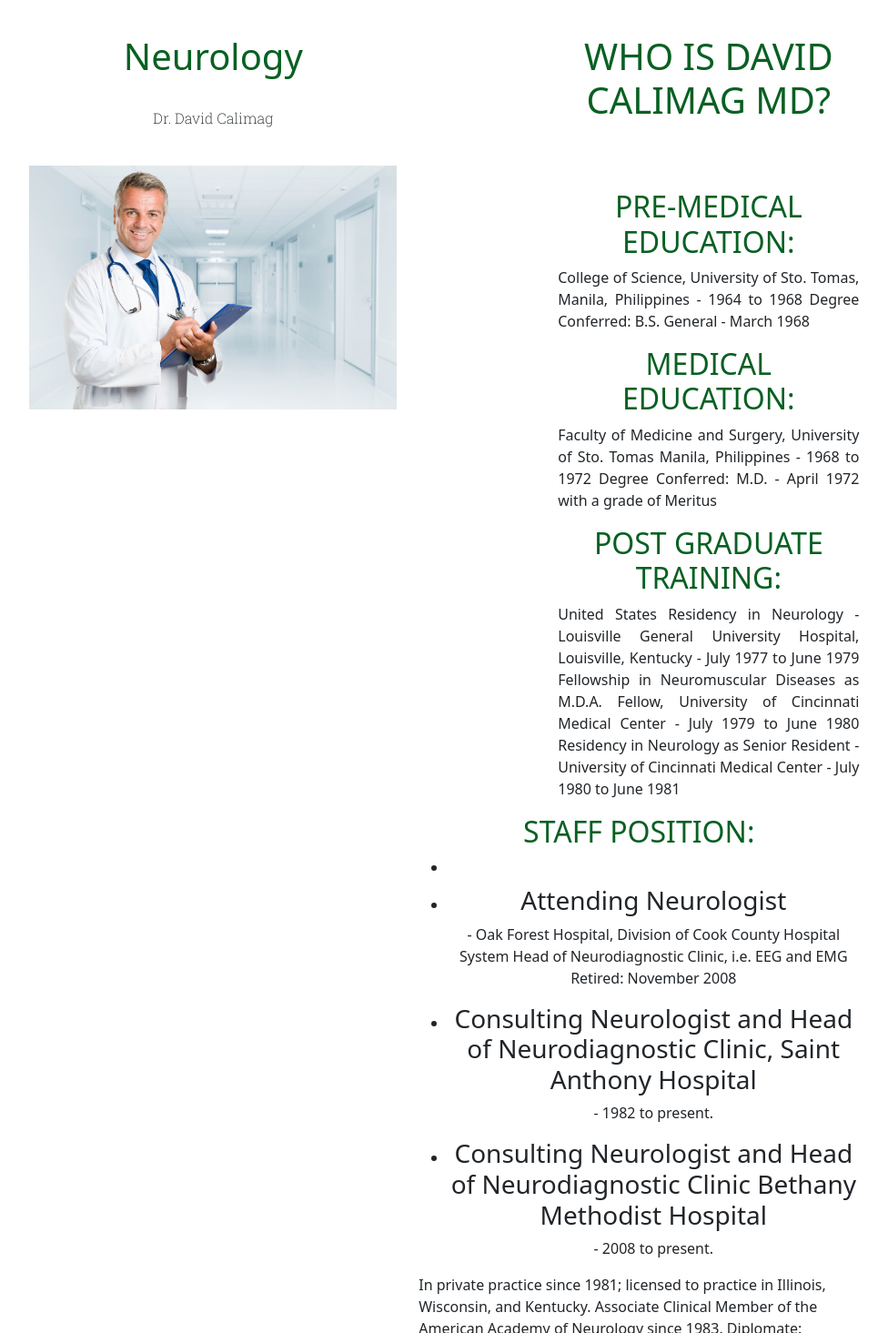
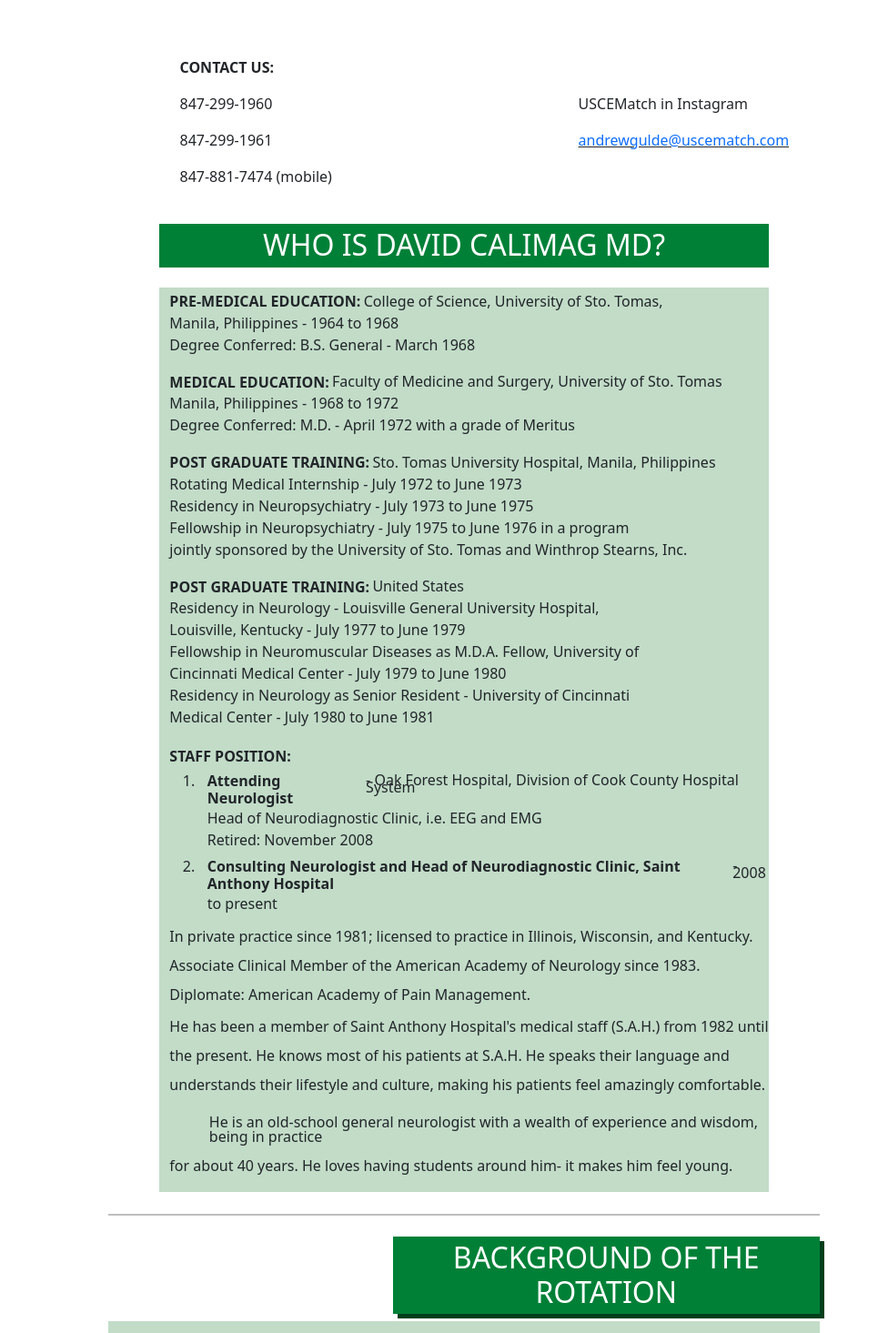
Before and after one commit to jeffbenak/USCE-Website, a React (Create React App) app in the folder app/client/: page /rotations in a window 1280 px wide. Shown: the part 245-1710 px from the top of the page at 91% size, without its empty margins (130-1106 px from the left). Built offline with nearby package versions, Linux system fonts and the light colour scheme; a web font is replaced by a local one.

Commit message:
Added all of the content to the rotations page besides the images, and styled the contents as well. Also deleted code in the cart js file that I'm not using anymore

```diff
--- a/app/client/src/components/pages/rotations.js
+++ b/app/client/src/components/pages/rotations.js
@@ -15,155 +15,283 @@
       <div>
         <Header></Header>
         <Container className='rotations'>
+
+      <div className='titlecont'>
+
+          <div className='rotatetitle'>
+
           <h2>USCE MATCH with Dr David Calimag (Neurologist)</h2>
           <h2 className='chicagoneuro'>CHICAGO NEUROLOGY HANDS-ON ROTATION</h2>
-      <Row className='abouts'>
-        <Col>
-       <div className='neuro'>
-        <ul className='doclist'>
-      <li>
-       <h1 className='logy'>Neurology</h1>
-      </li>
+
+          </div>
+
+          <br></br>
+          <br></br>
+
+        <div className='infohead'>
+
+          <div className='contactus'>
+
+            <p className='contus'>
+              CONTACT US:
+            </p>
+
+            <p>
+            847-299-1960
+            </p>
+
+            <p>
+            847-299-1961
+            </p>
+
+            <p>
+            847-881-7474 (mobile)
+            </p>
+
+          </div>
+
+          <div className='socialinsta'>
+
+            <p>
+            USCEMatch in Instagram
+            </p>
+
+            <p className='underline'>
+            <a href="mailto:andrewgulde@uscematch.com">andrewgulde@uscematch.com</a>
+            </p>
+
+          </div>
+
+        </div>
+      </div>
+
       <br></br>
-      <li>
-       <div className='doc'>
-       <p>Dr. David Calimag</p>
-       </div>
-      </li>
-      <br></br>
-      <li>
-       <div>
-        <img className='docimg' src={DocImg}></img>
-       </div>
-       </li>
-
-       </ul>
 
 
-       </div>
-       </Col>
+        <div className='dctitle'>
+
+        <h2 className='white dcwho'>
+        WHO IS DAVID CALIMAG MD?
+        </h2>
+
+        </div>
+
+    <div className='dccontent'>
 
 
-       <br></br>
 
-       <Col>
-       <div className='background'>
-        <ul className='medlist'>
-      <li>
-       <h1 className='im'>WHO IS DAVID CALIMAG MD?</h1>
-      </li>
+        <div className='flex'>
 
-        <li>
-       <div className='pb'>
-       <h2>PRE-MEDICAL EDUCATION:</h2>
-       </div>
-       </li>
-       <li>
-       <div className='profback'>
-        <p>College of Science, University of Sto. Tomas,
-           Manila, Philippines - 1964 to 1968
-           Degree Conferred: B.S. General - March 1968
-        </p>
-       </div>
-       </li>
+          <h6 className='drtitle'>
+          PRE-MEDICAL EDUCATION:
+          </h6>
 
-       <li>
-       <div className='bot'>
-       <h2>MEDICAL EDUCATION:</h2>
-       </div>
-      </li>
-      <li>
-      <div className='botr'>
-      <p>Faculty of Medicine and Surgery, University of Sto. Tomas
-         Manila, Philippines - 1968 to 1972
-         Degree Conferred: M.D. - April 1972 with a grade of Meritus
-        </p>
-      </div>
-      </li>
+          <p>
+          College of Science, University of Sto. Tomas,
+          </p>
 
-      <li>
-       <div className='bot'>
-       <h2>POST GRADUATE TRAINING:</h2>
-       </div>
-      </li>
-      <li>
-      <div className='botr'>
-      <p> United States
-         Residency in Neurology - Louisville General University Hospital,
-         Louisville, Kentucky - July 1977 to June 1979
-         Fellowship in Neuromuscular Diseases as M.D.A. Fellow, University of
-         Cincinnati Medical Center - July 1979 to June 1980
-         Residency in Neurology as Senior Resident - University of Cincinnati
-         Medical Center - July 1980 to June 1981
-        </p>
-      </div>
-      </li>
+          </div>
+
+          <p>
+          Manila, Philippines - 1964 to 1968
+          </p>
+
+          <p>
+          Degree Conferred: B.S. General - March 1968
+          </p>
 
 
-       </ul>
 
-       <Col>
+          <div className='mededu'>
 
-       <div>
+            <div className='flex'>
 
-       <h2>STAFF POSITION:</h2>
+          <h6 className='drtitle'>
+          MEDICAL EDUCATION:
+          </h6>
 
-       <ul>
+          <p>
+          Faculty of Medicine and Surgery, University of Sto. Tomas
+          </p>
 
-       <li>
-       <div className='bot'>
-       </div>
-      </li>
 
-      <li>
-      <h3>Attending Neurologist</h3>
-        <p>- Oak Forest Hospital, Division of Cook County Hospital System
-           Head of Neurodiagnostic Clinic, i.e. EEG and EMG
-           Retired: November 2008</p>
-      </li>
+          </div>
 
-      <li>
-        <h3>Consulting Neurologist and Head of Neurodiagnostic Clinic, Saint Anthony Hospital</h3>
-        <p> - 1982 to present.
-        </p>
-      </li>
-      <li>
-        <h3>Consulting Neurologist and Head of Neurodiagnostic Clinic Bethany Methodist Hospital</h3>
-        <p>- 2008 to present.</p>
-      </li>
+          <p>
+          Manila, Philippines - 1968 to 1972
+          </p>
 
-      </ul>
+          <p>
+          Degree Conferred: M.D. - April 1972 with a grade of Meritus
+          </p>
+
+          </div>
+
+
+
+          <div className='mededu'>
+
+            <div className='flex'>
+
+          <h6 className='drtitle'>
+          POST GRADUATE TRAINING:
+          </h6>
+
+          <p>
+          Sto. Tomas University Hospital, Manila, Philippines
+          </p>
+
+
+          </div>
+
+          <p>
+          Rotating Medical Internship - July 1972 to June 1973
+          </p>
+
+          <p>
+          Residency in Neuropsychiatry - July 1973 to June 1975
+          </p>
+
+          <p>
+          Fellowship in Neuropsychiatry - July 1975 to June 1976 in a program
+          </p>
+
+          <p>
+          jointly sponsored by the University of Sto. Tomas and Winthrop Stearns, Inc.
+          </p>
+
+          </div>
+
+          <div className='mededu'>
+
+            <div className='flex'>
+
+          <h6 className='drtitle'>
+          POST GRADUATE TRAINING:
+          </h6>
+
+          <p>
+          United States
+          </p>
+
+
+          </div>
+
+          <p>
+          Residency in Neurology - Louisville General University Hospital,
+          </p>
+
+          <p>
+          Louisville, Kentucky - July 1977 to June 1979
+          </p>
+
+          <p>
+          Fellowship in Neuromuscular Diseases as M.D.A. Fellow, University of
+          </p>
+
+          <p>
+          Cincinnati Medical Center - July 1979 to June 1980
+          </p>
+
+          <p>
+          Residency in Neurology as Senior Resident - University of Cincinnati
+          </p>
+
+          <p>
+          Medical Center - July 1980 to June 1981
+          </p>
+
+          </div>
+
+
+          <div className='staffpos'>
+
+            <h6>
+            STAFF POSITION:
+            </h6>
+
+            <ul>
+
+              <li>
+                <div className='stafflist'>
+                <div className='atn'>
+                <h6>
+                Attending Neurologist
+                </h6>
+                <p>
+                - Oak Forest Hospital, Division of Cook County Hospital System
+                </p>
+                </div>
+                <p>
+                Head of Neurodiagnostic Clinic, i.e. EEG and EMG
+                </p>
+                <p>
+                Retired: November 2008
+                </p>
+                </div>
+              </li>
+
+
+              <li>
+                <div className='stafflist'>
+                <div className='atn'>
+                <h6>
+                Consulting Neurologist and Head of Neurodiagnostic Clinic, Saint Anthony Hospital
+                </h6>
+                <p>
+                - 2008
+                </p>
+                </div>
+                <p>
+                to present
+                </p>
+                </div>
+              </li>
+
+            </ul>
+
+
+          </div>
+
+          <div className='privateprac'>
+
+            <p>
+            In private practice since 1981; licensed to practice in Illinois, Wisconsin, and Kentucky. Associate Clinical
+            Member of the American Academy of Neurology since 1983. Diplomate: American Academy of Pain
+            Management.
+            </p>
+
+            <p className='saintanth'>
+            He has been a member of Saint Anthony Hospital's medical staff (S.A.H.) from 1982 until the present. He
+            knows most of his patients at S.A.H. He speaks their language and understands their lifestyle and culture,
+            making his patients feel amazingly comfortable.
+            </p>
+
+            <div className='dcexp'>
+
+            <p className='indent'>
+            He is an old-school general neurologist with a wealth of experience and wisdom, being in practice
+            </p>
+
+            <p>
+            for about 40 years. He loves having students around him- it makes him feel young.
+            </p>
+
+            </div>
+
+
+          </div>
+
 
       </div>
 
-      </Col>
 
-      <Col>
 
-      <div className='dccont'>
 
-      <p>In private practice since 1981; licensed to practice in Illinois, Wisconsin, and Kentucky. Associate Clinical
-        Member of the American Academy of Neurology since 1983. Diplomate: American Academy of Pain
-        Management.
-      </p>
+      <br></br>
 
-      <p>He has been a member of Saint Anthony Hospital's medical staff (S.A.H.) from 1982 until the present. He
-         knows most of his patients at S.A.H. He speaks their language and understands their lifestyle and culture,
-         making his patients feel amazingly comfortable
 
-      </p>
 
-      <p>He is an old-school general neurologist with a wealth of experience and wisdom, being in practice
-         for about 40 years. He loves having students around him- it makes him feel young
-      </p>
-
-       </div>
-       </Col>
-
-       </div>
-       </Col>
-
-       </Row>
 
        <hr className='hrblock'></hr>
 
@@ -172,7 +300,7 @@
       <div className='titleof'>
 
 
-        <h2>BACKGROUND OF THE ROTATION</h2>
+        <h2 className='white backrotate'>BACKGROUND OF THE ROTATION</h2>
 
       </div>
 
@@ -367,7 +495,7 @@
        <Row>
             <div className='schedule'>
 
-              <h2 className='sched'>SCHEDULE</h2>
+              <h2 className='sched white'>SCHEDULE</h2>
 
               <br></br>
 
@@ -510,7 +638,7 @@
 
 
         <div className='underline'>
-            <p>Neurology and Neurodiagnostics</p>
+            <p className='neurodiag'>Neurology and Neurodiagnostics</p>
         </div>
         <div className='addcont'>
             <p >at 1600 Dempster St. Park Ridge, Illinois 60068</p>
@@ -721,10 +849,6 @@
           </div>
 
 
-
-
-
-
         </div>
 
         <br></br>
@@ -738,8 +862,6 @@
           <div className='addit'>
             <h3 className='afaq'>Additional FAQs</h3>
           </div>
-
-          <br></br>
 
           <div className='faqcont'>
 
@@ -792,7 +914,7 @@
 
 
               <p>
-              The price for the package starts at $ 2,299.
+              The price for the package starts at $2,299.
 
               </p>
 
@@ -905,7 +1027,7 @@
 
           <br></br>
 
-          <hr className='hrblock'></hr>
+          <hr className='hr'></hr>
 
           <br></br>
 
@@ -915,7 +1037,7 @@
 
             <div className='steps'>
 
-            <h3>
+            <h3 className='appsteps'>
             STEPS IN THE APPLICATION
             </h3>
 
@@ -985,7 +1107,7 @@
               </div>
             </li>
 
-            <div className='stepall'>
+            <div className='stepall secondstep'>
 
             <li>
             <h6>
@@ -1078,12 +1200,12 @@
             </h4>
 
 
-            <div className='stepalign'>
+            <div className='stepalign thirdcont'>
 
             <p>
             We will agree on a time and date (we are central time) to call you through Instagram call or WhatsApp
             to assist you in confirming the start date of your rotation, verify availability, and confirm which
-            package you wish to proceed with and instructions for the non-refundable reservation fee of $ 500.
+            package you wish to proceed with and instructions for the non-refundable reservation fee of $500.
             </p>
 
             </div>
@@ -1104,7 +1226,7 @@
             <div className='stepalign'>
 
             <p>
-            You will receive an e-mail confirmation that the $ 500 has successfully been processed.
+            You will receive an e-mail confirmation that the $500 has successfully been processed.
             </p>
 
 
@@ -1156,10 +1278,13 @@
 
             <div className='stepcontent'>
 
+              <div className='fifthstep'>
 
             <h4>
               FIFTH STEP:
             </h4>
+
+            </div>
 
 
 
--- a/app/client/src/components/pages/style.css
+++ b/app/client/src/components/pages/style.css
@@ -6,6 +6,31 @@
 h2 {
     color:rgb(8, 96, 34);
 }
+
+.underline {
+    text-decoration: underline;
+}
+
+.white {
+    color: white;
+}
+
+.flex {
+    display: flex;
+}
+
+.indent {
+    margin-left: 6.6%;
+}
+
+h6 {
+    font-weight: bold;
+}
+
+
+
+
+
 
 .review {
     display: inline-block;
@@ -109,8 +134,137 @@
 
 
 
+
+
+/* .titlecont {
+    display: block;
+    justify-content: center;
+    align-items: center;
+} */
+
+/* .infohead {
+    display: flex;
+    position: absolute;
+    justify-content: space-between;
+    background-color:#008037;
+    z-index: 2;
+    width: 37%;
+    height: 25%;
+    margin-top: 5%;
+    margin-left: 18.7%;
+} */
+
+
+/* .rotatetitle {
+
+} */
+
+.infohead {
+    display: flex;
+    justify-content: space-between;
+    align-items: center;
+}
+
+.contactus {
+    display: block;
+    text-align: left;
+    margin-left: 22%;
+}
+
+.contus {
+    font-weight: bold;
+}
+
+.socialinsta {
+    display: block;
+    text-align: left;
+    margin-right: 18%;
+}
+
+.dctitle {
+    background-color: #008037;
+    width: 60%;
+    margin-left: auto;
+    margin-right: auto;
+}
+
+.dcwho {
+    padding: 0.7%;
+}
+
+.dccontent {
+    width: 60%;
+    background-color: #c2dcc8;
+    margin-left: auto;
+    margin-right: auto;
+    margin-top: 2%;
+    padding: 1% 0 0.5% 1%;
+    text-align: left;
+    line-height: 0.5;
+}
+
+.drtitle {
+    margin-right: 0.5%;
+    margin-top: -0.7%;
+}
+
+.mededu {
+    padding-top: 2.5%;
+}
+
+.staffpos {
+    padding: 2% 0 0 0;
+}
+
+.staffpos > ul {
+    list-style-type: decimal;
+}
+
+.atn {
+    display: flex;
+}
+
+.atn > h6 {
+    font-weight: bold;
+}
+
+.atn > p {
+    padding: .7% 0 0 .8%;
+}
+
+.stafflist {
+    margin-left: 1.5%;
+}
+
+.titleof {
+    background-color: #008037;
+    width: 60%;
+    margin-left: auto;
+    box-shadow: 5px 5px #003f1b;
+}
+
+.backrotate {
+    padding: 0.9%;
+}
+
+.privateprac {
+    line-height: 2;
+}
+
+.saintanth {
+    margin-top: -2%;
+}
+
+.dcexp {
+    line-height: 1;
+    margin-top: 2.5%;
+}
+
+
+
+
 .hr {
-    border: 1px solid rgb(1, 60, 11);
+    border: 1px solid rgb(0, 0, 0);
     width: 100%;
 }
 
@@ -119,12 +273,10 @@
     font-weight: bold;
 }
 
-.dccont {
-    text-align: left;
-}
-
 .hrblock {
     border: 1px solid black;
+    width: 70%;
+    margin: auto;
 }
 
 
@@ -138,9 +290,11 @@
 
 
 .sched {
-    color: white !important;
     background: radial-gradient(circle at left, rgb(1, 115, 29) 0%, rgb(3, 61, 19) 100%);
-    padding: 0.1%;
+    padding: 0.3%;
+    width: 75%;
+    margin-left: auto;
+    margin-right: auto;
 }
 
 .schedule > div > div {
@@ -194,8 +348,8 @@
 .addcont {
     margin-left: 1%;
 }
-.underline {
-    text-decoration: underline;
+
+.neurodiag {
     font-family: 'Roboto', sans-serif;
 }
 
@@ -205,8 +359,7 @@
 .backgroundcont {
     text-align: left;
     width: 70%;
-    margin-left: auto;
-    margin-right: auto;
+    margin: 2% auto;
 }
 
 .backofrotate {
@@ -220,7 +373,7 @@
 .evalsection {
     background-color: #c2dcc8;
     width: 70%;
-
+    margin: auto;
 }
 
 .expectcont {
@@ -237,6 +390,7 @@
 
 .responsetitle > h2 {
     color: white;
+    padding: 0.9%;
     box-shadow: 5px 5px #003f1b;
 }
 
@@ -253,7 +407,6 @@
 .evaltitle {
     background-color: #008037;
     margin-left: -4.5%;
-    padding: 0.2%;
     padding-left: 1%;
     width: 95%;
     box-shadow: 5px 5px #003f1b;
@@ -262,6 +415,7 @@
 .posteval {
     color: white;
     font-size: 31px;
+    padding: 0.9%;
 }
 
 .evaluate {
@@ -287,24 +441,27 @@
 .afaq {
     color: white;
     font-size: 200%;
+    padding: 0.5%;
+    box-shadow: 5px 5px #003f1b;
 }
 
 .addit {
     background-color: #008037;
-    width: 75%;
-    margin-left: auto;
-    margin-right: auto;
-    padding: 0.1%;
+    width: 50%;
+    margin: auto;
 }
 
 .faqcont {
     background-color: #c2dcc8;
     width: 75%;
-    margin-left: auto;
-    margin-right: auto;
+    margin: 2% auto;
     text-align: left;
     padding-left: 1%;
     padding-top: 1%;
+}
+
+.faqcont > div > p {
+    line-height: 2;
 }
 
 .faqanswers {
@@ -319,15 +476,17 @@
     color: white;
     background-color: #008037;
     width: 70%;
-    margin-left: auto;
-    margin-right: auto;
+    margin: auto;
+}
+
+.appsteps {
+    padding: 0.6%;
 }
 
 .stepscont {
     background-color: #c2dcc8;
     width: 70%;
-    margin-left: auto;
-    margin-right: auto;
+    margin: auto;
     padding-top: 0.5%;
     padding-bottom: 0.1%;
 }
@@ -399,6 +558,11 @@
 .secondalign {
     margin-top: 1.5%;
     margin-bottom: -2%;
+    line-height: 2;
+}
+
+.secondstep {
+    margin-top: -0.2%;
 }
 
 .requiredlist {
@@ -420,15 +584,26 @@
     font-family: 'Roboto', 'sans-serif';
 }
 
+.thirdcont {
+    line-height: 2;
+}
+
 .fourthlist {
-    margin-top: 2.3%;
+    margin-top: 2.8%;
     padding: 0 1% .5% 6%;
 }
 
+.fifthstep {
+    padding-top: -1%;
+}
+
 .fifthalign {
-    text-align: left;
+    text-align: center;
     padding: 1.5% 0 2% 0;
+    line-height: 1;
 }
+
+
 
 
 
@@ -679,10 +854,6 @@
     transform: rotate(8deg);
 }
 
-.abouts {
-    margin-right: 10%;
-}
-
 .aboutmatch {
     display: inline-block;
 }
@@ -694,33 +865,6 @@
 
 .docimg {
     width: 100%;
-}
-
-.pb {
-    color: #008037;
-    padding-top: 20%;
-}
-
-.doclist {
-    list-style-type: none;
-    margin-top: 5%;
-    margin-left: 10%;
-
-}
-
-.medlist {
-    list-style-type: none;
-    margin-top: 5%;
-    margin-left: 25%;
-
-}
-
-.bot {
-    color: #008037;
-}
-
-.botr {
-    text-align: justify;
 }
 
 .profback {
```
Also changed, not shown: app/client/src/components/pages/cart.js (+7 -7 lines).
